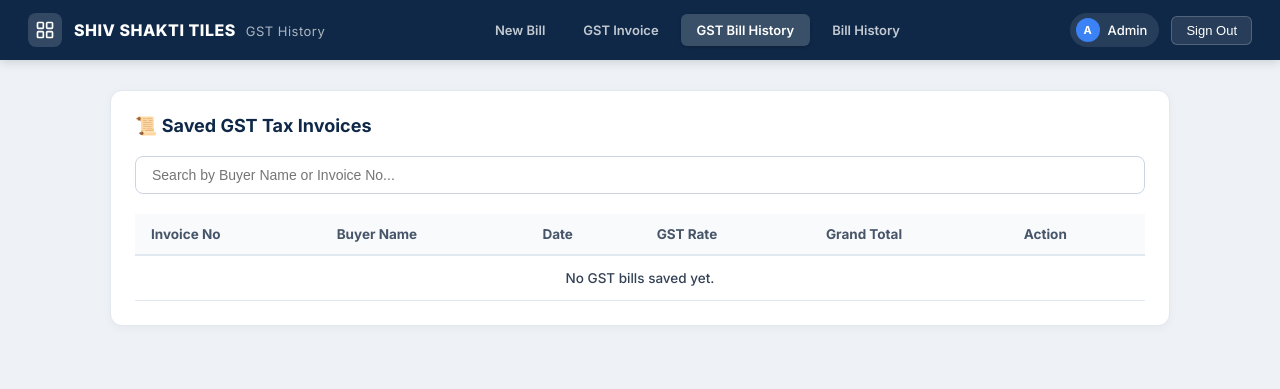
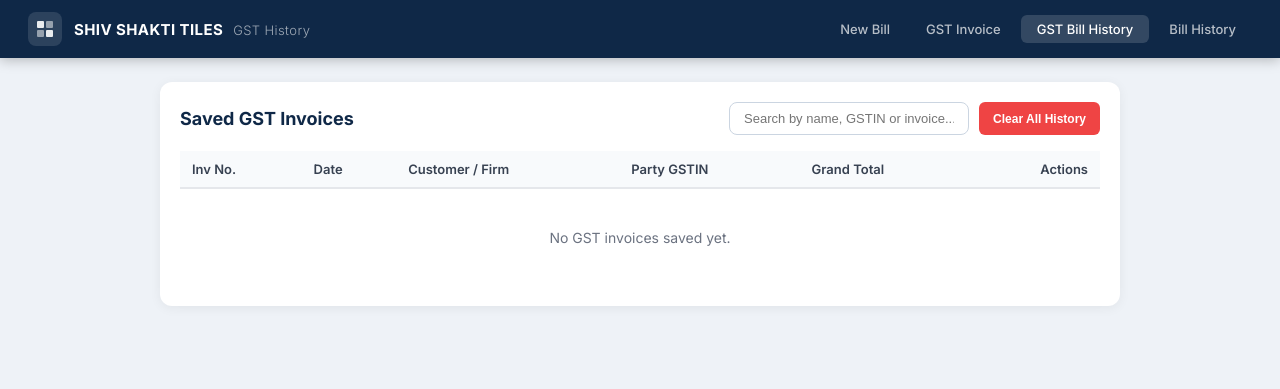
Before and after one commit to Vrund16/shiv-shakti-billing, a website: page public/gst-history.html in a window 1280 px wide. Drawn offline with Linux system fonts and the light colour scheme; no server answers.

Commit message:
Update gst-history.html

```diff
--- a/public/gst-history.html
+++ b/public/gst-history.html
@@ -3,59 +3,59 @@
 <head>
 <meta charset="UTF-8">
 <meta name="viewport" content="width=device-width, initial-scale=1.0">
-<title>Shiv Shakti Tiles – GST Bill History</title>
+<title>Shiv Shakti Tiles – GST History</title>
 <style>
-@import url('https://fonts.googleapis.com/css2?family=Inter:wght@400;500;600;700;800&display=swap');
+@import url('https://fonts.googleapis.com/css2?family=Inter:wght@300;400;500;600;700&display=swap');
 
 *{box-sizing:border-box;margin:0;padding:0;}
-body{font-family:'Inter',Arial,sans-serif;background:#eef2f7;min-height:100vh;color:#1e293b;}
+body{font-family:'Inter','Segoe UI',sans-serif;background:#eef2f7;min-height:100vh;color:#1a1a2e;}
 
-/* ── Navigation Bar ── */
-.topnav{background:#0f2847;padding:0 28px;height:60px;display:flex;align-items:center;justify-content:space-between;position:sticky;top:0;z-index:100;box-shadow:0 2px 10px rgba(0,0,0,.15);}
+.topnav{background:#0f2847;padding:0 28px;height:58px;display:flex;align-items:center;
+  justify-content:space-between;position:sticky;top:0;z-index:100;box-shadow:0 2px 12px rgba(0,0,0,.25);}
 .nav-brand{display:flex;align-items:center;gap:12px;}
-.brand-logo{background:rgba(255,255,255,.15);width:34px;height:34px;border-radius:8px;display:flex;align-items:center;justify-content:center;color:#fff;}
-.nav-title{font-size:16px;font-weight:800;color:#fff;letter-spacing:.5px;}
-.nav-title span{font-weight:300;opacity:.65;font-size:13px;margin-left:6px;}
-.nav-links{display:flex;align-items:center;gap:6px;}
-.nav-link, .nav-link:visited{padding:8px 16px;border-radius:6px;font-size:13px;font-weight:600;color:rgba(255,255,255,.75)!important;text-decoration:none!important;transition:all .2s ease;}
-.nav-link:hover{background:rgba(255,255,255,.1);color:#fff!important;}
-.nav-link.active{background:rgba(255,255,255,.18);color:#fff!important;box-shadow:0 1px 3px rgba(0,0,0,.2);}
-.nav-user{display:flex;align-items:center;gap:12px;}
-.user-pill{display:flex;align-items:center;gap:8px;background:rgba(255,255,255,.1);padding:5px 12px 5px 6px;border-radius:20px;color:#fff;font-size:13px;font-weight:500;}
-.avatar{width:24px;height:24px;background:#3b82f6;border-radius:50%;display:flex;align-items:center;justify-content:center;font-size:11px;font-weight:700;}
-.btn-signout{background:rgba(255,255,255,.1);border:1px solid rgba(255,255,255,.2);color:#fff;padding:6px 14px;border-radius:6px;font-size:13px;font-weight:500;cursor:pointer;transition:background .2s;}
-.btn-signout:hover{background:rgba(255,255,255,.2);}
+.nav-logo{width:34px;height:34px;background:rgba(255,255,255,.12);border-radius:8px;
+  display:flex;align-items:center;justify-content:center;}
+.nav-title{font-size:15px;font-weight:700;color:#fff;letter-spacing:.4px;}
+.nav-title span{font-weight:300;opacity:.6;font-size:13px;margin-left:6px;}
+.nav-links{display:flex;gap:4px;}
+.nav-link{padding:6px 16px;border-radius:6px;font-size:13px;font-weight:500;
+  color:rgba(255,255,255,.7);text-decoration:none;transition:all .15s;}
+.nav-link:hover{background:rgba(255,255,255,.1);color:#fff;}
+.nav-link.active{background:rgba(255,255,255,.15);color:#fff;}
 
-/* ── Container Layout ── */
-.container{max-width:1100px;margin:30px auto;padding:0 20px;}
-.card{background:#fff;border-radius:12px;padding:24px;box-shadow:0 2px 10px rgba(0,0,0,.04);border:1px solid #e2e8f0;margin-bottom:20px;}
-.card-header{display:flex;align-items:center;justify-content:space-between;margin-bottom:20px;}
-.card-title{font-size:18px;font-weight:700;color:#0f2847;display:flex;align-items:center;gap:8px;}
+.page{padding:24px 20px 60px;max-width:1000px;margin:0 auto;}
 
-/* ── Search Controls ── */
-.search-bar{display:flex;gap:12px;margin-bottom:20px;flex-wrap:wrap;}
-.search-input{flex:1;min-width:260px;padding:10px 16px;border:1.5px solid #cbd5e1;border-radius:8px;font-size:14px;outline:none;transition:border-color .2s;}
+.card{background:#fff;border-radius:12px;padding:20px;box-shadow:0 2px 12px rgba(0,0,0,.06);margin-bottom:20px;}
+.card-header{display:flex;justify-content:space-between;align-items:center;margin-bottom:16px;flex-wrap:wrap;gap:10px;}
+.card-title{font-size:18px;font-weight:700;color:#0f2847;}
+
+.search-input{padding:8px 14px;border:1px solid #cbd5e1;border-radius:8px;font-size:13px;outline:none;width:240px;}
 .search-input:focus{border-color:#0f2847;}
 
-/* ── Table Styling ── */
-.history-table{width:100%;border-collapse:collapse;font-size:13.5px;}
-.history-table th{background:#f8fafc;color:#475569;font-weight:700;text-align:left;padding:12px 16px;border-bottom:2px solid #e2e8f0;}
-.history-table td{padding:14px 16px;border-bottom:1px solid #e2e8f0;color:#334155;}
-.history-table tr:hover{background:#f8fafc;}
-.badge-gst{background:#dcfce7;color:#15803d;padding:4px 8px;border-radius:4px;font-weight:700;font-size:12px;}
-.action-btn{padding:6px 12px;border-radius:6px;font-size:12px;font-weight:600;cursor:pointer;border:none;margin-right:4px;}
-.btn-view{background:#0f2847;color:#fff;}
-.btn-del{background:#fee2e2;color:#dc2626;}
-.btn-del:hover{background:#fca5a5;}
-.empty-msg{text-align:center;padding:40px;color:#64748b;font-weight:500;}
+.history-table{width:100%;border-collapse:collapse;font-size:13px;}
+.history-table th{background:#f8fafc;color:#374151;font-weight:600;padding:10px 12px;text-align:left;border-bottom:2px solid #e5e7eb;}
+.history-table td{padding:12px;border-bottom:1px solid #e5e7eb;vertical-align:middle;}
+.history-table tr:hover td{background:#f8fafc;}
+
+.btn-sm{padding:5px 10px;border-radius:6px;font-size:12px;font-weight:600;border:none;cursor:pointer;margin-right:4px;}
+.btn-edit{background:#0284c7;color:#fff;}
+.btn-del{background:#dc2626;color:#fff;}
+.btn-clear-all{background:#ef4444;color:#fff;padding:8px 14px;border-radius:6px;border:none;cursor:pointer;font-size:12px;font-weight:600;}
+
+.empty-state{text-align:center;padding:40px 20px;color:#6b7280;font-size:14px;}
 </style>
 </head>
 <body>
 
 <nav class="topnav">
   <div class="nav-brand">
-    <div class="brand-logo">
-      <svg width="20" height="20" viewBox="0 0 24 24" fill="none" stroke="currentColor" stroke-width="2"><rect x="3" y="3" width="7" height="7" rx="1"/><rect x="14" y="3" width="7" height="7" rx="1"/><rect x="14" y="14" width="7" height="7" rx="1"/><rect x="3" y="14" width="7" height="7" rx="1"/></svg>
+    <div class="nav-logo">
+      <svg viewBox="0 0 40 40" fill="none" width="20" height="20">
+        <rect x="4" y="4" width="14" height="14" rx="2" fill="white" opacity=".9"/>
+        <rect x="22" y="4" width="14" height="14" rx="2" fill="white" opacity=".5"/>
+        <rect x="4" y="22" width="14" height="14" rx="2" fill="white" opacity=".5"/>
+        <rect x="22" y="22" width="14" height="14" rx="2" fill="white" opacity=".9"/>
+      </svg>
     </div>
     <div class="nav-title">SHIV SHAKTI TILES <span>GST History</span></div>
   </div>
@@ -65,143 +65,109 @@ body{font-family:'Inter',Arial,sans-serif;background:#eef2f7;min-height:100vh;co
     <a href="gst-history.html" class="nav-link active">GST Bill History</a>
     <a href="history.html" class="nav-link">Bill History</a>
   </div>
-  <div class="nav-user">
-    <div class="user-pill"><span class="avatar">A</span> Admin</div>
-    <button class="btn-signout" onclick="signOut()">Sign Out</button>
-  </div>
 </nav>
 
-<div class="container">
+<div class="page">
   <div class="card">
     <div class="card-header">
-      <div class="card-title">📜 Saved GST Tax Invoices</div>
+      <div class="card-title">Saved GST Invoices</div>
+      <div style="display:flex;gap:10px;">
+        <input type="text" id="search-input" class="search-input" placeholder="Search by name, GSTIN or invoice..." oninput="renderHistory()">
+        <button class="btn-clear-all" onclick="clearAllGst()">Clear All History</button>
+      </div>
     </div>
 
-    <div class="search-bar">
-      <input type="text" id="search-box" class="search-input" placeholder="Search by Buyer Name or Invoice No..." oninput="filterGstBills()">
-    </div>
-
+    <div style="overflow-x:auto;">
       <table class="history-table">
         <thead>
           <tr>
-          <th>Invoice No</th>
-          <th>Buyer Name</th>
+            <th>Inv No.</th>
             <th>Date</th>
-          <th>GST Rate</th>
+            <th>Customer / Firm</th>
+            <th>Party GSTIN</th>
             <th>Grand Total</th>
-          <th>Action</th>
+            <th style="text-align:right;">Actions</th>
           </tr>
         </thead>
-      <tbody id="gst-history-tbody">
-        <!-- Rendered dynamically -->
-      </tbody>
+        <tbody id="history-body"></tbody>
       </table>
+    </div>
+    <div id="empty-state" class="empty-state" style="display:none;">No GST invoices saved yet.</div>
   </div>
 </div>
 
 <script>
-let allGstBills = [];
-
-window.addEventListener('DOMContentLoaded', fetchGstHistory);
-
-function fetchGstHistory() {
-  fetch('/api/gst-bills')
-    .then(res => {
-      if (!res.ok) throw new Error('API server returned error');
-      return res.json();
-    })
-    .then(data => {
-      if (Array.isArray(data) && data.length > 0) {
-        allGstBills = data;
-        localStorage.setItem('savedGstBills', JSON.stringify(allGstBills));
-      } else {
-        loadFromLocalStorage();
+function getGstBills() {
+  const stored = localStorage.getItem('gst_bills') || localStorage.getItem('gstBills');
+  if (stored) {
+    try {
+      const parsed = JSON.parse(stored);
+      return Array.isArray(parsed) ? parsed : [parsed];
+    } catch(e) { return []; }
   }
-      renderTable(allGstBills);
-    })
-    .catch(() => {
-      loadFromLocalStorage();
-      renderTable(allGstBills);
-    });
+  return [];
 }
 
-function loadFromLocalStorage() {
-  try {
-    const local = JSON.parse(localStorage.getItem('savedGstBills') || '[]');
-    allGstBills = Array.isArray(local) ? local : [];
-  } catch(e) {
-    allGstBills = [];
-  }
-}
+function renderHistory() {
+  const bills = getGstBills();
+  const query = (document.getElementById('search-input').value || '').toLowerCase();
+  const tbody = document.getElementById('history-body');
+  const emptyState = document.getElementById('empty-state');
 
-function renderTable(bills) {
-  const tbody = document.getElementById('gst-history-tbody');
+  const filtered = bills.filter(b => {
+    const inv = (b.invoiceNo || b.billNo || '').toLowerCase();
+    const name = (b.partyName || b.customerName || '').toLowerCase();
+    const gstin = (b.partyGstin || b.customerGstin || '').toLowerCase();
+    return inv.includes(query) || name.includes(query) || gstin.includes(query);
+  });
+
   tbody.innerHTML = '';
 
-  if (!bills || bills.length === 0) {
-    tbody.innerHTML = `<tr><td colspan="6" class="empty-msg">No GST bills saved yet.</td></tr>`;
+  if (filtered.length === 0) {
+    emptyState.style.display = 'block';
     return;
   }
+  emptyState.style.display = 'none';
 
-  bills.forEach((b) => {
-    const realIndex = allGstBills.indexOf(b);
+  filtered.forEach(b => {
     const tr = document.createElement('tr');
+    const total = b.grandTotal || b.totalAmount || b.total || '0.00';
     tr.innerHTML = `
-      <td><strong>${esc(b.invNo || 'GST-' + realIndex)}</strong></td>
-      <td>${esc(b.buyerName || 'Cash Customer')}</td>
-      <td>${esc(b.invDate || '-')}</td>
-      <td><span class="badge-gst">${esc(b.gstRate || '18')}%</span></td>
-      <td><strong>${esc(b.grandTotal || '₹ 0.00')}</strong></td>
-      <td>
-        <button class="action-btn btn-view" onclick="openGstBill(${realIndex})">View / Print</button>
-        <button class="action-btn btn-del" onclick="deleteGstBill(${realIndex})">Delete</button>
+      <td><strong>${b.invoiceNo || b.billNo || 'N/A'}</strong></td>
+      <td>${b.invoiceDate || b.date || 'N/A'}</td>
+      <td>${b.partyName || b.customerName || 'Customer'}</td>
+      <td>${b.partyGstin || b.customerGstin || 'N/A'}</td>
+      <td><strong>₹ ${total}</strong></td>
+      <td style="text-align:right;">
+        <button class="btn-sm btn-edit" onclick="editBill('${b.id || b.invoiceNo}')">View / Edit</button>
+        <button class="btn-sm btn-del" onclick="deleteBill('${b.id || b.invoiceNo}')">Delete</button>
       </td>
     `;
     tbody.appendChild(tr);
   });
 }
 
-function filterGstBills() {
-  const q = document.getElementById('search-box').value.toLowerCase().trim();
-  if (!q) {
-    renderTable(allGstBills);
-    return;
-  }
-  const filtered = allGstBills.filter(b =>
-    (b.buyerName && b.buyerName.toLowerCase().includes(q)) ||
-    (b.invNo && b.invNo.toLowerCase().includes(q))
-  );
-  renderTable(filtered);
+function editBill(id) {
+  window.location.href = `gst-bill.html?edit=${encodeURIComponent(id)}`;
 }
 
-function openGstBill(index) {
-  if (allGstBills[index]) {
-    localStorage.setItem('currentGstBill', JSON.stringify(allGstBills[index]));
-    window.location.href = 'gst-bill.html';
-  }
+function deleteBill(id) {
+  if (!confirm('Are you sure you want to delete this GST invoice?')) return;
+  let bills = getGstBills();
+  bills = bills.filter(b => String(b.id) !== String(id) && String(b.invoiceNo) !== String(id));
+  localStorage.setItem('gst_bills', JSON.stringify(bills));
+  localStorage.setItem('gstBills', JSON.stringify(bills));
+  renderHistory();
 }
 
-function deleteGstBill(index) {
-  if (confirm('Are you sure you want to delete this GST Bill?')) {
-    const billToDelete = allGstBills[index];
-    allGstBills.splice(index, 1);
-    localStorage.setItem('savedGstBills', JSON.stringify(allGstBills));
-
-    if (billToDelete && billToDelete.invNo) {
-      fetch(`/api/gst-bills/${encodeURIComponent(billToDelete.invNo)}`, { method: 'DELETE' }).catch(() => {});
+function clearAllGst() {
+  if (!confirm('Warning: This will permanently delete ALL saved GST invoices. Continue?')) return;
+  localStorage.removeItem('gst_bills');
+  localStorage.removeItem('gstBills');
+  renderHistory();
 }
 
-    filterGstBills();
-  }
-}
-
-function signOut() {
-  sessionStorage.clear();
-  localStorage.removeItem('userToken');
-  window.location.href = 'login.html';
-}
-
-function esc(s){ return String(s||'').replace(/"/g,'&quot;'); }
+document.addEventListener('DOMContentLoaded', renderHistory);
 </script>
 </body>
 </html>
```
Lines whose indentation alone changed are shown as unchanged.
